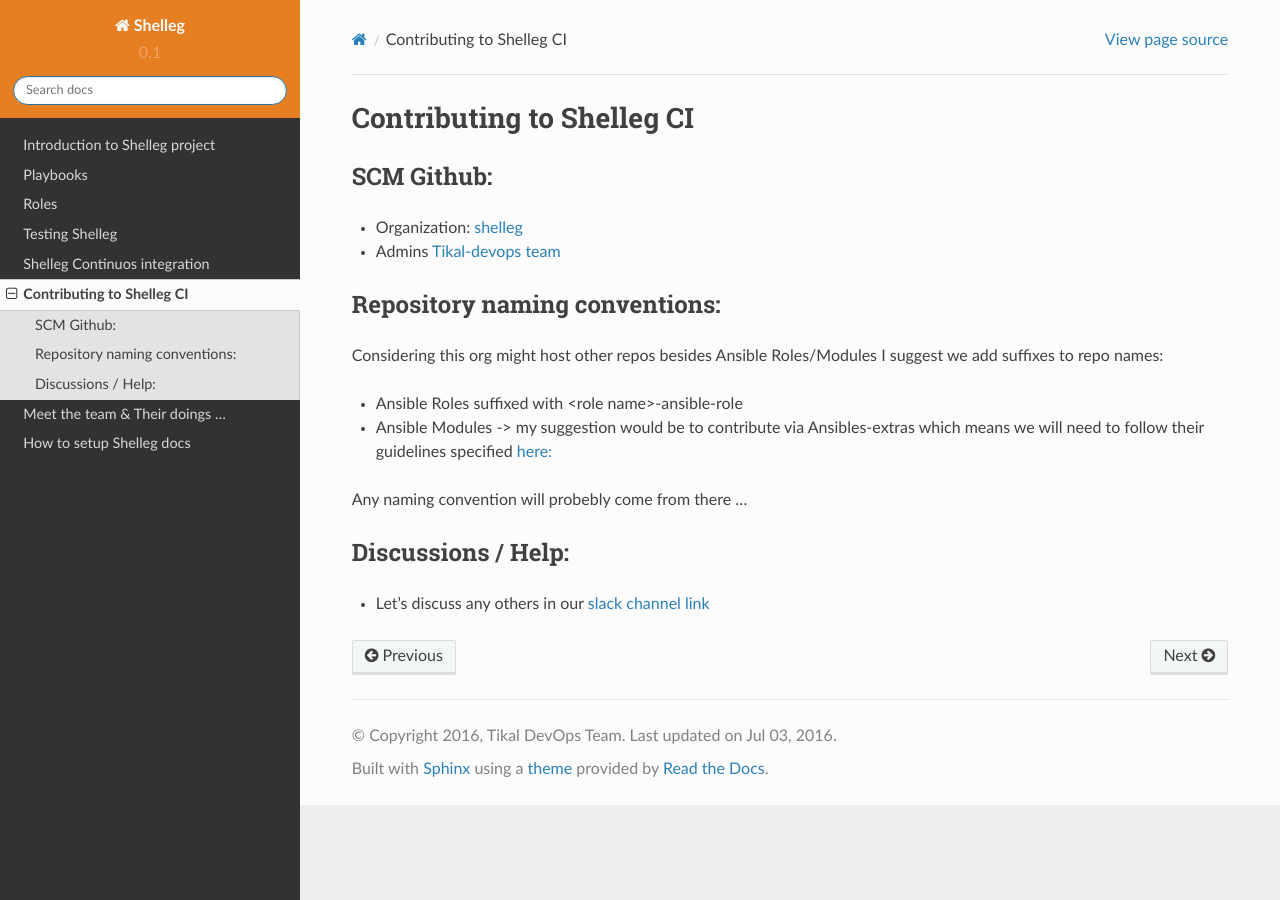
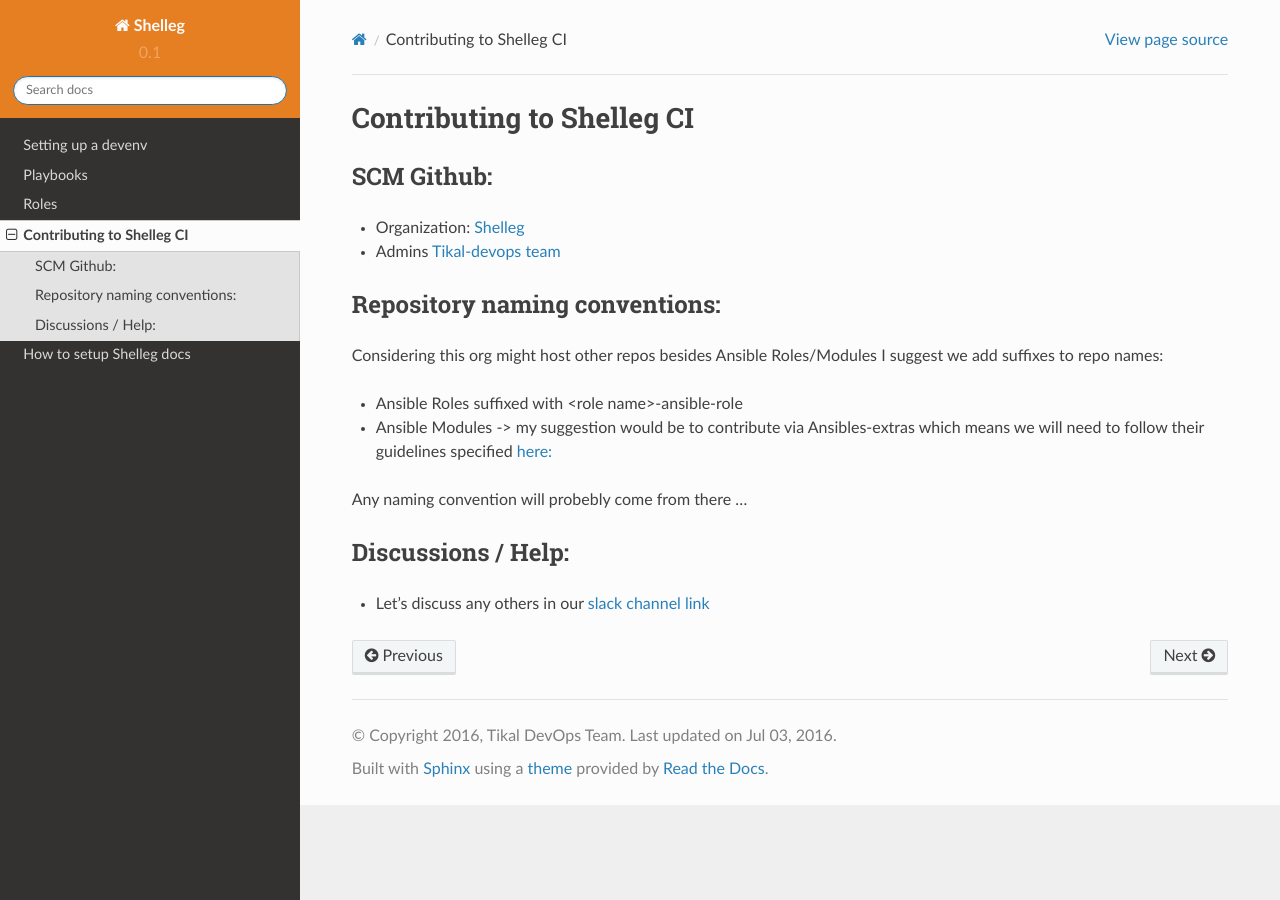
Before and after one commit to shelleg/shellegDoc, a Sphinx documentation site: the page built from source/contributing.rst, in a window 1280 px wide. Built offline with Sphinx 7.4.7 and the Read the Docs theme 2.0.0, drawn with Linux system fonts in a browser that asks for light colours; pages that are not in the unit, such as notebooks, are missing from menus.

```diff
--- a/source/contributing.rst
+++ b/source/contributing.rst
@@ -5,8 +5,8 @@ Contributing to Shelleg CI
 SCM Github:
 -----------
 
-* Organization: `shelleg <https://github.com/shelleg>`_
-* Admins `Tikal-devops team <https://github.com/orgs/shelleg/teams/tikal-devops>`_
+* Organization: `Shelleg <https://github.com/Shelleg>`_
+* Admins `Tikal-devops team <https://github.com/orgs/Shelleg/teams/tikal-devops>`_
 
 Repository naming conventions:
 ------------------------------
@@ -20,4 +20,4 @@ Any naming convention will probebly come from there ...
 Discussions / Help:
 -------------------
 
-* Let's discuss any others in our `slack channel link <https://tikal.slack.com/messages/shelleg/>`_
+* Let's discuss any others in our `slack channel link <https://tikal.slack.com/messages/Shelleg/>`_
--- a/source/roles/index.rst
+++ b/source/roles/index.rst
@@ -43,6 +43,7 @@ The roles built for Shelleg project will eventually cover a wide matrix of integ
 .. toctree::
    :maxdepth: 2
 
+   dbmanage
    gitlab
    jenkins
 
```
Also changed, not shown: source/index.rst (+4 -3 lines), source/roles/dbmanage.md (added, +41 -0 lines), 1 other file.
